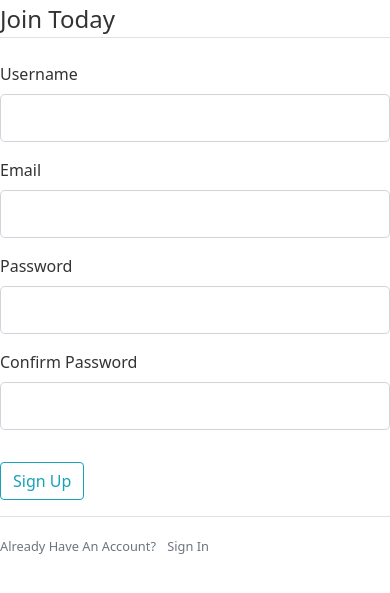
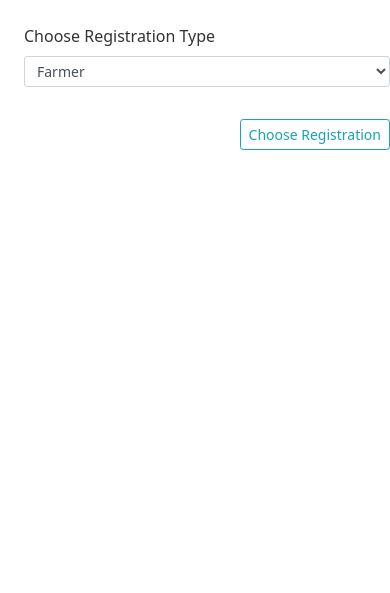
Before and after one commit to Majangajohn/Agriconnect, a Flask app: page /register in a window 390 px wide. Shown: the part 73-666 px from the top of the page. Run offline with Flask 3, Linux system fonts and the light colour scheme; some libraries are stand-ins or nearby versions.

Commit message:
updated to add dynamic form control

```diff
--- a/agriconnect/forms.py
+++ b/agriconnect/forms.py
@@ -58,7 +58,7 @@ class SetResetPasswordForm(FlaskForm):
         if password.data ==  app.config['DEFAULT_PASSWORD']:
             raise ValidationError('You can not use default password again')
 
-class RegisterFarmer(FlaskForm):
+class RegisterFarmerForm(FlaskForm):
     username = StringField('Username',
                            validators=[DataRequired(), Length(min=2, max=20)])
     email = StringField('Email',
@@ -87,3 +87,10 @@ class RegisterFarmer(FlaskForm):
         farmer = Farmer.query.filter_by(contact=contact.data).first()
         if farmer:
             raise ValidationError('That email is taken. Please choose a different one.')
+
+class RegisterTypeForm(FlaskForm):
+    registration_type = SelectField('Choose Registration Type',
+                                   choices=[('farmer', 'Farmer'), ('buyer', 'Buyer'), ('supplier', 'Supplier'), ('admin', 'Administrator')],
+                                   validators=[DataRequired()])
+
+    submit = SubmitField('Choose Registration')
--- a/agriconnect/routes.py
+++ b/agriconnect/routes.py
@@ -1,7 +1,8 @@
 # Import necessary libraries
 from flask import render_template, redirect, url_for, request, flash
 from agriconnect import app, bcrypt, db, mail
-from agriconnect.forms import LoginForm, ConfirmRegistration, RegistrationForm, SetResetPasswordForm
+from agriconnect.forms import (LoginForm, ConfirmRegistration, RegistrationForm,
+SetResetPasswordForm, RegisterTypeForm)
 from agriconnect.models import User
 from flask_login import current_user, login_user, logout_user
 from flask_mail import Message
@@ -38,6 +39,7 @@ def register():
     if current_user.is_authenticated:
         return redirect(url_for('portal'))
     form = RegistrationForm()
+    register_type_form = RegisterTypeForm()
     if form.validate_on_submit():
         hashed_password = bcrypt.generate_password_hash(form.password.data).decode('utf-8')
         user = User(username=form.username.data, email=form.email.data, password=hashed_password)
@@ -45,7 +47,10 @@ def register():
         db.session.commit()
         flash('Your account has been created! You are now able to log in', 'success')
         return redirect(url_for('login'))
-    return render_template('register.html', title='Register', form=form)
+    if register_type_form.validate_on_submit():
+        return redirect(url_for('register'))
+    return render_template('register.html', title='Register', form=form,
+    register_type=register_type_form.registration_type.data,register_type_form=register_type_form)
 
 # Route for dashboard after succeful login
 @app.route("/portal",methods = ['GET','POST'])
--- a/agriconnect/templates/register.html
+++ b/agriconnect/templates/register.html
@@ -1,8 +1,33 @@
 {% extends "base.html" %}
 {% block content %}
 <div class="row">
-    <div class="col-md-4"></div>
+    <div class="col-md-4">
+        <div class="content-section">
+            <form method="POST" action="">
+                {{ register_type_form.hidden_tag() }}
+                <fieldset class="form-group mt-4 ml-4">
+                    <div class="form-group">
+                        {{ register_type_form.registration_type.label(class="form-control-label") }}
 
+                        {% if register_type_form.registration_type.errors %}
+                            {{ register_type_form.registration_type(class="form-control form-control-lg is-invalid") }}
+                            <div class="invalid-feedback">
+                                {% for error in register_type_form.registration_type.errors %}
+                                    <span>{{ error }}</span>
+                                {% endfor %}
+                            </div>
+                        {% else %}
+                            {{ register_type_form.registration_type(class="form-control form-control-sm") }}
+                        {% endif %}
+                    </div>
+                </fieldset>
+                <div class="form-group">
+                    {{ register_type_form.submit(class="btn btn-outline-info btn-sm float-right") }}
+                </div>
+            </form>
+        </div>
+    </div>
+    {% if register_type == 'admin' %}
     <div class="col-md-4">
         <div class="content-section">
             <form method="POST" action="">
@@ -74,6 +99,7 @@
             </small>
         </div>
     </div>
+    {% endif %}
     <div class="col-md-4"></div>
 </div>
 {% endblock content %}
```
